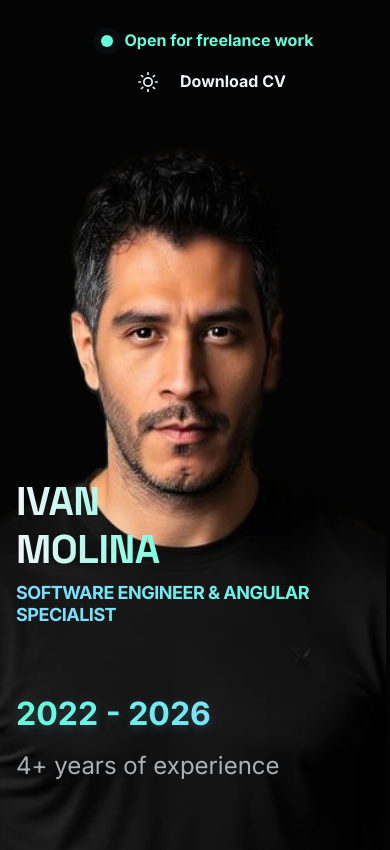
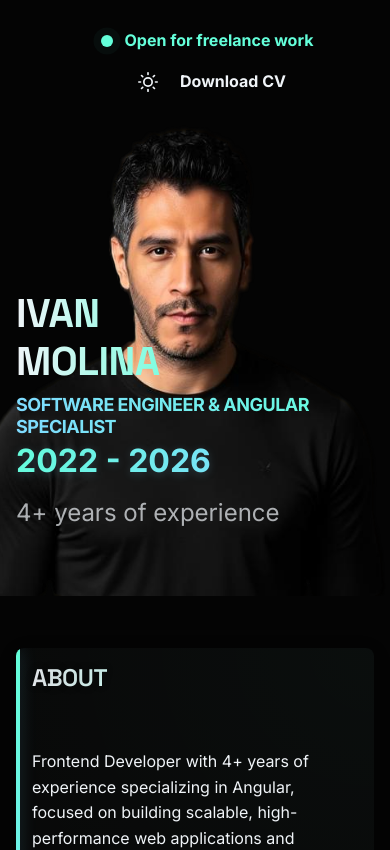
Before and after one commit to ivanmolinadev/online-cv, an Angular app: page / in a window 390 px wide. Shown: the top 850 px of the page. Built offline with nearby package versions, Linux system fonts and the light colour scheme.

Commit message:
adjust imagefor movil

```diff
--- a/src/app/layout/layout.css
+++ b/src/app/layout/layout.css
@@ -429,7 +429,7 @@ html[data-theme='light'] .experience-section {
 
   .hero {
     position: relative;
-    height: calc(100vh - 80px);
+    height: calc(70vh - 80px);
     top: -20px;
     left: -20px;
     animation: none; /* Remove animation for hero on scroll */
@@ -461,7 +461,7 @@ html[data-theme='light'] .experience-section {
   /* Typography adjustments */
   .name-and-role {
     position: absolute;
-    bottom: 220px;
+    bottom: 155px;
     width: 100%;
     margin-top: var(--space-2);
   }
```
